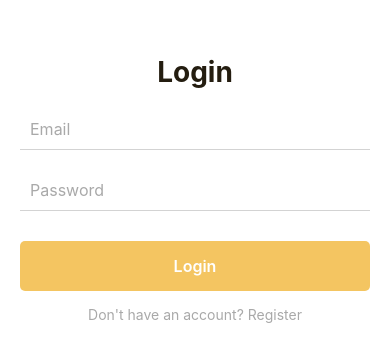
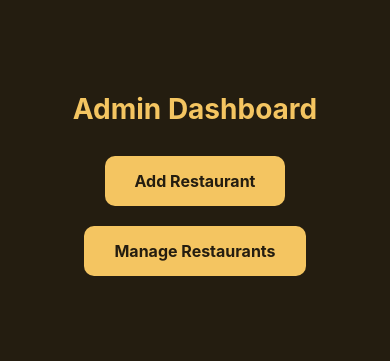
Before and after one commit to MabohlaleNkuna/restaurant-app, a React Native app: screen / in a window 390 px wide. Shown: the part 233-594 px from the top of the page. Built offline with nearby package versions, Linux system fonts and the light colour scheme.

Commit message:
add working

```diff
--- a/App.js
+++ b/App.js
@@ -2,8 +2,8 @@ import React from 'react';
 import { NavigationContainer } from '@react-navigation/native';
 import { createStackNavigator } from '@react-navigation/stack';
 
-import Login from './screens/Login';
-import Register from './screens/Register';
+// import Login from './screens/Login';
+// import Register from './screens/Register';
 import AdminDashboardScreen from './screens/Admin/AdminDashboardScreen';
 import AddRestaurantScreen from './screens/Admin/AddRestaurantScreen';
 import ManageRestaurantsScreen from './screens/Admin/ManageRestaurantsScreen';
@@ -16,9 +16,13 @@ const Stack = createStackNavigator();
 export default function App() {
   return (
     <NavigationContainer>
-      <Stack.Navigator initialRouteName="Login" screenOptions={{ headerShown: false }}>
-        <Stack.Screen name="Login" component={Login} />
-        <Stack.Screen name="Register" component={Register} />
+      <Stack.Navigator
+        initialRouteName="AdminDashboard"
+        screenOptions={{ headerShown: false }}
+      >
+        {/* Commented out Login and Register screens */}
+        {/* <Stack.Screen name="Login" component={Login} />
+        <Stack.Screen name="Register" component={Register} /> */}
         <Stack.Screen name="AdminDashboard" component={AdminDashboardScreen} />
         <Stack.Screen name="AddRestaurant" component={AddRestaurantScreen} />
         <Stack.Screen name="Home" component={HomeScreen} />
--- a/package.json
+++ b/package.json
@@ -10,15 +10,19 @@
   },
   "dependencies": {
     "@expo/metro-runtime": "~4.0.0",
+    "@react-native-async-storage/async-storage": "^1.23.1",
     "@react-navigation/native": "^7.0.14",
     "@react-navigation/stack": "^7.1.1",
     "axios": "^1.7.9",
     "expo": "~52.0.23",
+    "expo-image-picker": "^16.0.3",
     "expo-status-bar": "~2.0.0",
     "react": "18.3.1",
     "react-native": "0.76.5",
+    "react-native-calendars": "^1.1307.0",
     "react-native-gesture-handler": "~2.20.2",
     "react-native-get-random-values": "^1.11.0",
+    "react-native-image-picker": "^7.2.3",
     "react-native-reanimated": "^3.16.6",
     "react-native-safe-area-context": "^4.12.0",
     "react-native-screens": "^4.4.0",
--- a/screens/Admin/AdminDashboardScreen.js
+++ b/screens/Admin/AdminDashboardScreen.js
@@ -10,6 +10,12 @@ const AdminDashboardScreen = ({ navigation }) => {
         onPress={() => navigation.navigate('AddRestaurant')}
       >
         <Text style={styles.buttonText}>Add Restaurant</Text>
+      </TouchableOpacity>
+      <TouchableOpacity
+        style={styles.button}
+        onPress={() => navigation.navigate('ManageRestaurants')}
+      >
+        <Text style={styles.buttonText}>Manage Restaurants</Text>
       </TouchableOpacity>
     </View>
   );
@@ -33,10 +39,7 @@ const styles = StyleSheet.create({
     paddingVertical: 15,
     paddingHorizontal: 30,
     borderRadius: 10,
-    shadowColor: '#000',
-    shadowOffset: { width: 0, height: 2 },
-    shadowOpacity: 0.25,
-    shadowRadius: 4,
+    marginVertical: 10,
   },
   buttonText: {
     fontSize: 16,
--- a/screens/Admin/ManageRestaurantsScreen.js
+++ b/screens/Admin/ManageRestaurantsScreen.js
@@ -1,31 +1,89 @@
 import React, { useEffect, useState } from 'react';
-import { View, Text, Button, StyleSheet } from 'react-native';
-import api from '../../utils/Api';
+import { View, Text, StyleSheet, FlatList, TouchableOpacity, Alert, Image } from 'react-native';
 
-const ManageRestaurantsScreen = () => {
+const ManageRestaurantsScreen = ({ navigation }) => {
   const [restaurants, setRestaurants] = useState([]);
 
+  const fetchRestaurants = async () => {
+    try {
+      const response = await fetch('http://localhost:5000/api/restaurants');
+      const data = await response.json();
+      setRestaurants(data);
+    } catch (error) {
+      console.error('Error fetching restaurants:', error);
+    }
+  };
+
+  const updateRestaurantInState = (updatedRestaurant) => {
+    setRestaurants((prevRestaurants) =>
+      prevRestaurants.map((restaurant) =>
+        restaurant._id === updatedRestaurant._id ? updatedRestaurant : restaurant
+      )
+    );
+  };
+
   useEffect(() => {
-    const fetchRestaurants = async () => {
-      try {
-        const response = await api.get('/restaurants');
-        setRestaurants(response.data);
-      } catch (error) {
-        console.error('Error fetching restaurants', error);
-      }
-    };
     fetchRestaurants();
   }, []);
+
+  const handleDeleteRestaurant = async (restaurantId) => {
+    try {
+      const response = await fetch(`http://localhost:5000/api/restaurants/${restaurantId}`, {
+        method: 'DELETE',
+      });
+      if (response.ok) {
+        setRestaurants((prevRestaurants) =>
+          prevRestaurants.filter((restaurant) => restaurant._id !== restaurantId)
+        );
+        Alert.alert('Success', 'Restaurant deleted successfully!');
+      } else {
+        Alert.alert('Error', 'Failed to delete restaurant.');
+      }
+    } catch (error) {
+      console.error('Error deleting restaurant:', error);
+      Alert.alert('Error', 'Failed to delete restaurant.');
+    }
+  };
 
   return (
     <View style={styles.container}>
       <Text style={styles.title}>Manage Restaurants</Text>
-      {restaurants.map((restaurant) => (
-        <View key={restaurant.id}>
-          <Text>{restaurant.name}</Text>
-        </View>
-      ))}
-      <Button title="Add Restaurant" onPress={() => {}} />
+      <FlatList
+        data={restaurants}
+        keyExtractor={(item) => item._id}
+        renderItem={({ item }) => (
+          <View style={styles.restaurantCard}>
+            <View style={styles.imageContainer}>
+              {/* Display Image if available */}
+              {item.imageUri && (
+                <Image source={{ uri: item.imageUri }} style={styles.restaurantImage} />
+              )}
+              <Text style={styles.restaurantName}>{item.name}</Text>
+            </View>
+            <Text>{item.location}</Text>
+            <Text>{item.cuisine}</Text>
+            <View style={styles.buttonContainer}>
+              <TouchableOpacity
+                style={styles.button}
+                onPress={() =>
+                  navigation.navigate('EditRestaurant', {
+                    restaurantId: item._id,
+                    updateRestaurant: updateRestaurantInState,
+                  })
+                }
+              >
+                <Text style={styles.buttonText}>Update</Text>
+              </TouchableOpacity>
+              <TouchableOpacity
+                style={styles.button}
+                onPress={() => handleDeleteRestaurant(item._id)}
+              >
+                <Text style={styles.buttonText}>Delete</Text>
+              </TouchableOpacity>
+            </View>
+          </View>
+        )}
+      />
     </View>
   );
 };
@@ -33,12 +91,56 @@ const ManageRestaurantsScreen = () => {
 const styles = StyleSheet.create({
   container: {
     flex: 1,
-    justifyContent: 'center',
-    alignItems: 'center',
+    backgroundColor: '#241D10',
+    padding: 20,
   },
   title: {
     fontSize: 24,
     fontWeight: 'bold',
+    color: '#F4C561',
+    marginBottom: 20,
+    textAlign: 'center',
+  },
+  restaurantCard: {
+    backgroundColor: '#F4C561',
+    padding: 15,
+    borderRadius: 8,
+    marginBottom: 10,
+  },
+  imageContainer: {
+    flexDirection: 'row',
+    alignItems: 'center',
+    marginBottom: 10,
+  },
+  restaurantImage: {
+    width: 60,
+    height: 60,
+    borderRadius: 8,
+    marginRight: 10,
+    resizeMode: 'cover',
+  },
+  restaurantName: {
+    fontSize: 18,
+    fontWeight: 'bold',
+    color: '#241D10',
+  },
+  buttonContainer: {
+    flexDirection: 'row',
+    justifyContent: 'space-between',
+    marginTop: 10,
+  },
+  button: {
+    backgroundColor: '#241D10',
+    padding: 10,
+    borderRadius: 8,
+    flex: 1,
+    marginHorizontal: 5,
+    alignItems: 'center',
+  },
+  buttonText: {
+    fontSize: 16,
+    fontWeight: 'bold',
+    color: '#F4C561',
   },
 });
 
--- a/screens/Login.js
+++ b/screens/Login.js
@@ -1,4 +1,4 @@
-import React, { useState } from 'react';
+/*import React, { useState } from 'react';
 import { View, Text, TextInput, StyleSheet, TouchableOpacity } from 'react-native';
 import ReusableButton from '../components/ReusableButton';
 import AsyncStorage from '@react-native-async-storage/async-storage';
@@ -79,4 +79,4 @@ const styles = StyleSheet.create({
   link: { color: '#A9A9A9', marginTop: 15, fontSize: 14 },
 });
 
-export default Login;
+export default Login;*/
--- a/screens/Register.js
+++ b/screens/Register.js
@@ -1,3 +1,4 @@
+/*
 // screens/Register.js
 import React, { useState } from 'react';
 import { View, Text, TextInput, StyleSheet, TouchableOpacity } from 'react-native';
@@ -75,3 +76,4 @@ const styles = StyleSheet.create({
 });
 
 export default Register;
+*/
```
Also changed, not shown: 1 other file (tests, documents, lock files or other folders).
